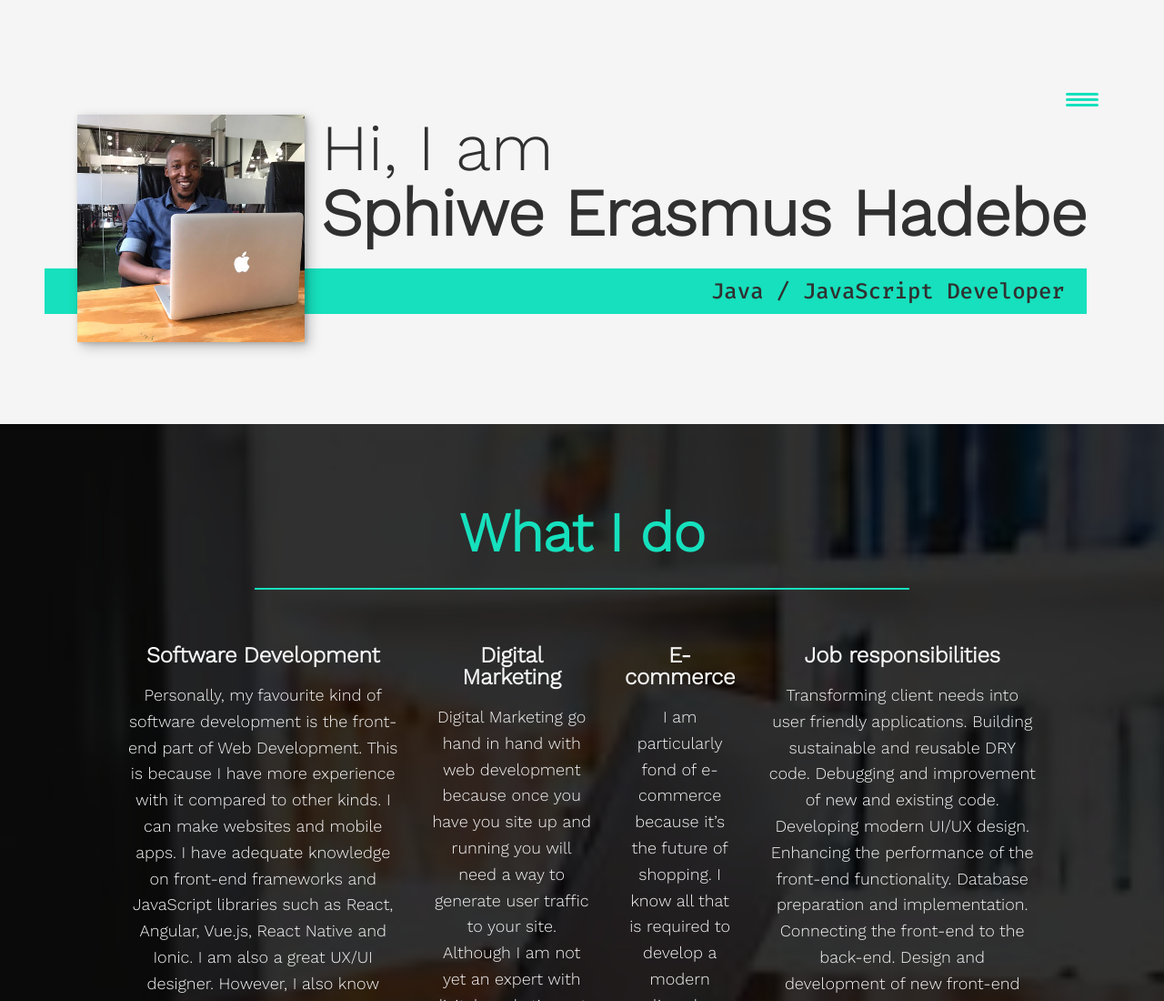
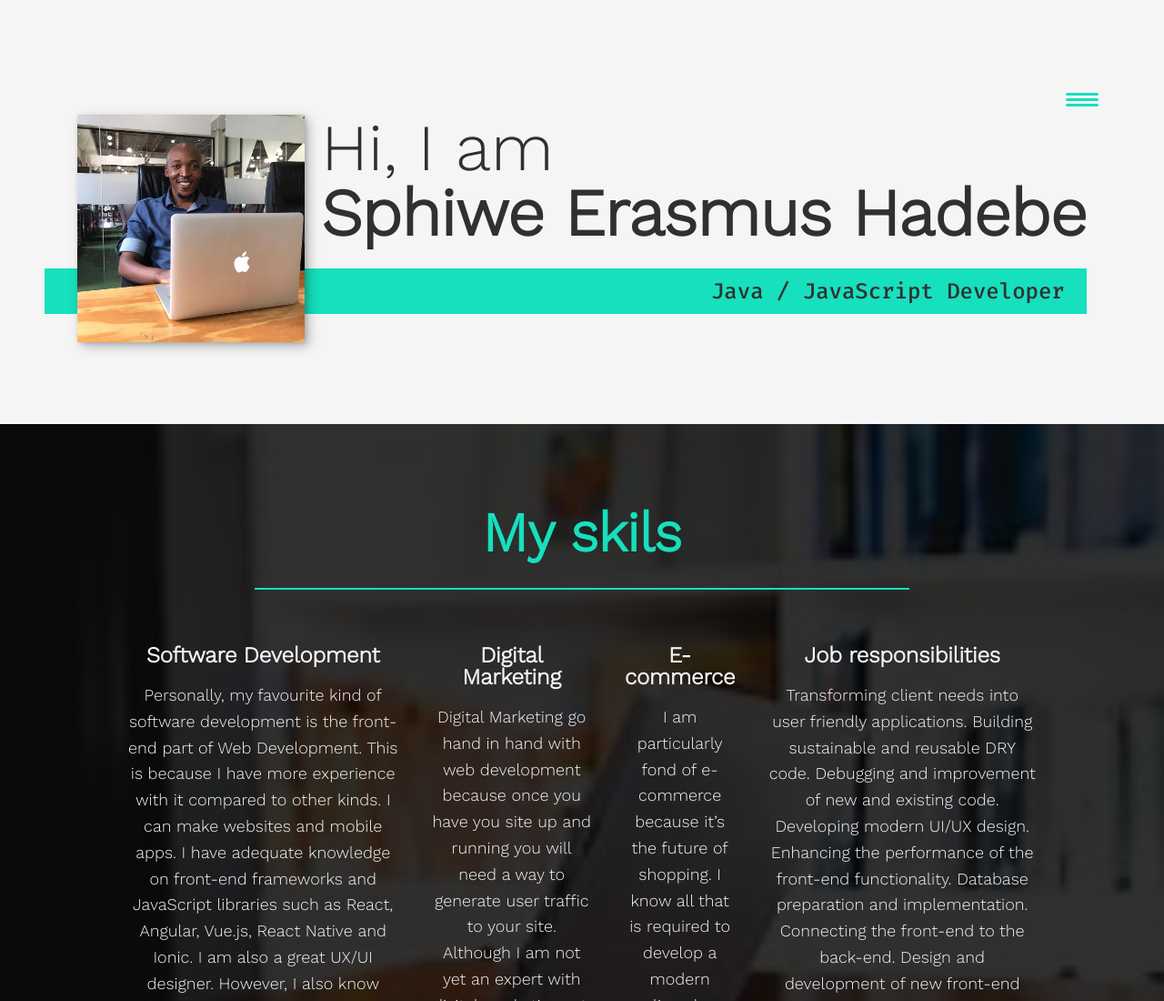
Before and after one commit to Erasmus24/Erasmus24.github.io, a plain HTML site: page index.html in a window 1280 px wide. Shown: the top 1100 px of the page at 91% size. Drawn offline with nearby package versions, Linux system fonts and the light colour scheme.

Commit message:
Made a change on one of the sub headings

```diff
--- a/index.html
+++ b/index.html
@@ -41,7 +41,7 @@
     </section>
 
     <section class="my__services" id="services">
-        <h2 class="section__title section__title--services">What I do</h2>
+        <h2 class="section__title section__title--services">My skils</h2>
         <div class="services">
 
             <div class="service">
```
